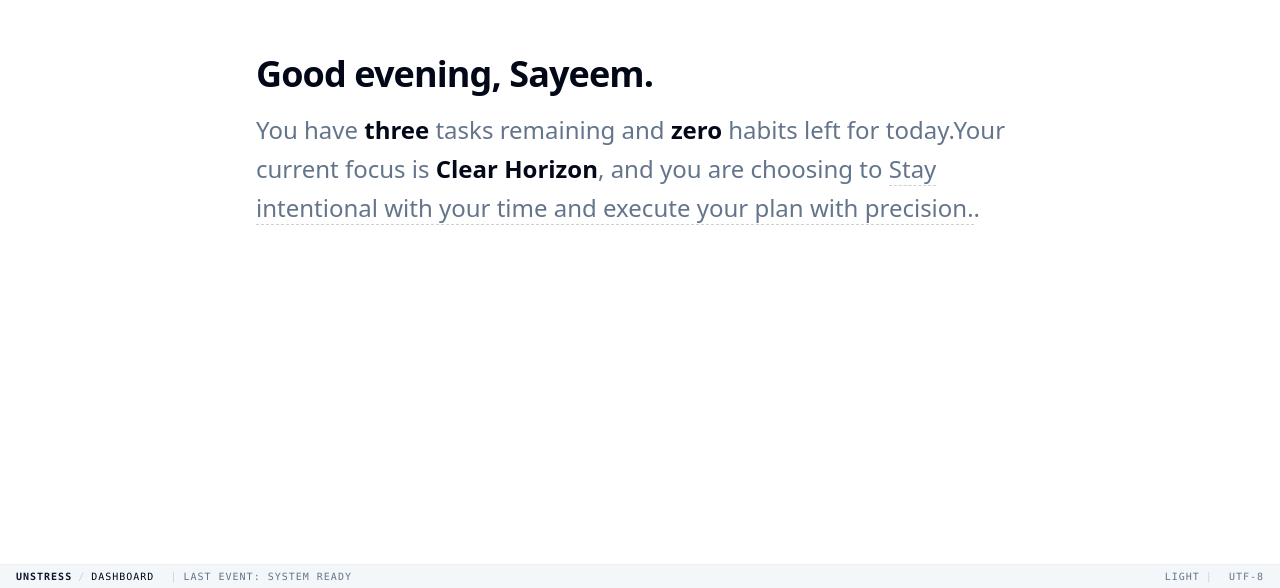
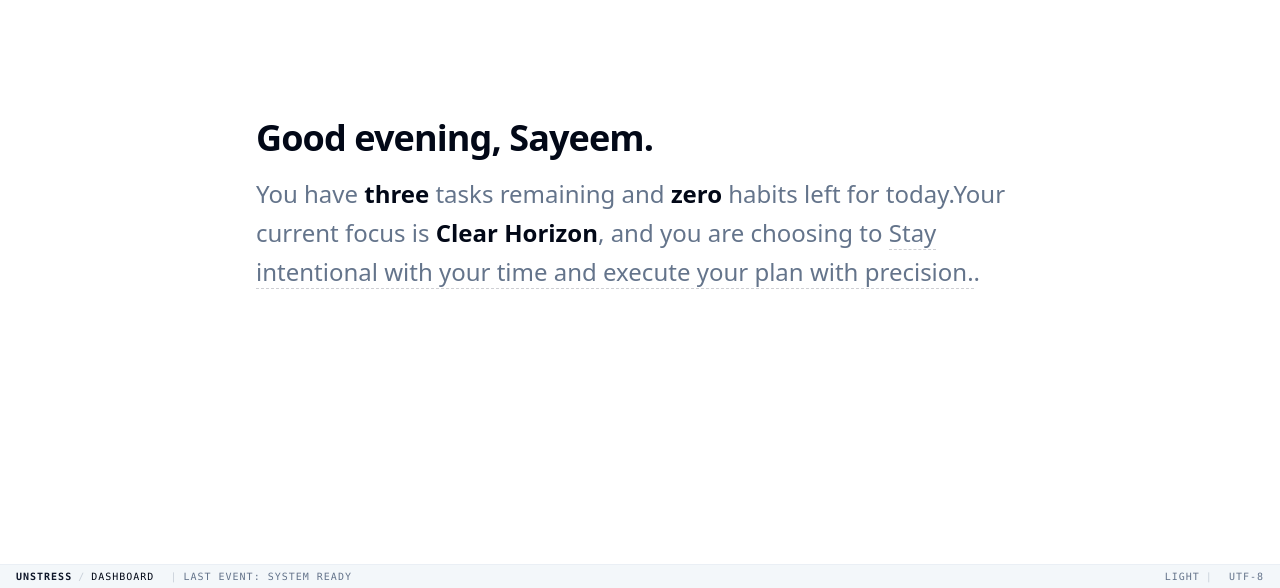
Before and after one commit to humanspolluteearth/unstress, a React (Vite) app in the folder frontend/: page / in a window 1280 px wide. Shown: the part 212-800 px from the top of the page. Built offline with nearby package versions, Linux system fonts and the light colour scheme; no server answers.

Commit message:
fix: use dedicated spacer div for scroll-past bottom padding

```diff
--- a/frontend/src/App.tsx
+++ b/frontend/src/App.tsx
@@ -55,10 +55,11 @@ export const App: React.FC = () => {
       <main className="flex-1 flex flex-col min-h-0 overflow-hidden">
         <div className="flex-1 flex flex-col w-full min-h-0 overflow-y-auto">
           <div className={clsx(
-            "flex-1 flex flex-col w-full pb-32",
+            "flex-1 flex flex-col w-full",
             !isBoard ? "max-w-7xl mx-auto px-6 md:px-8 lg:px-12 pt-8" : "min-h-full"
           )}>
             {renderPage()}
+            <div className="h-32 w-full shrink-0" />
           </div>
         </div>
       </main>
```
